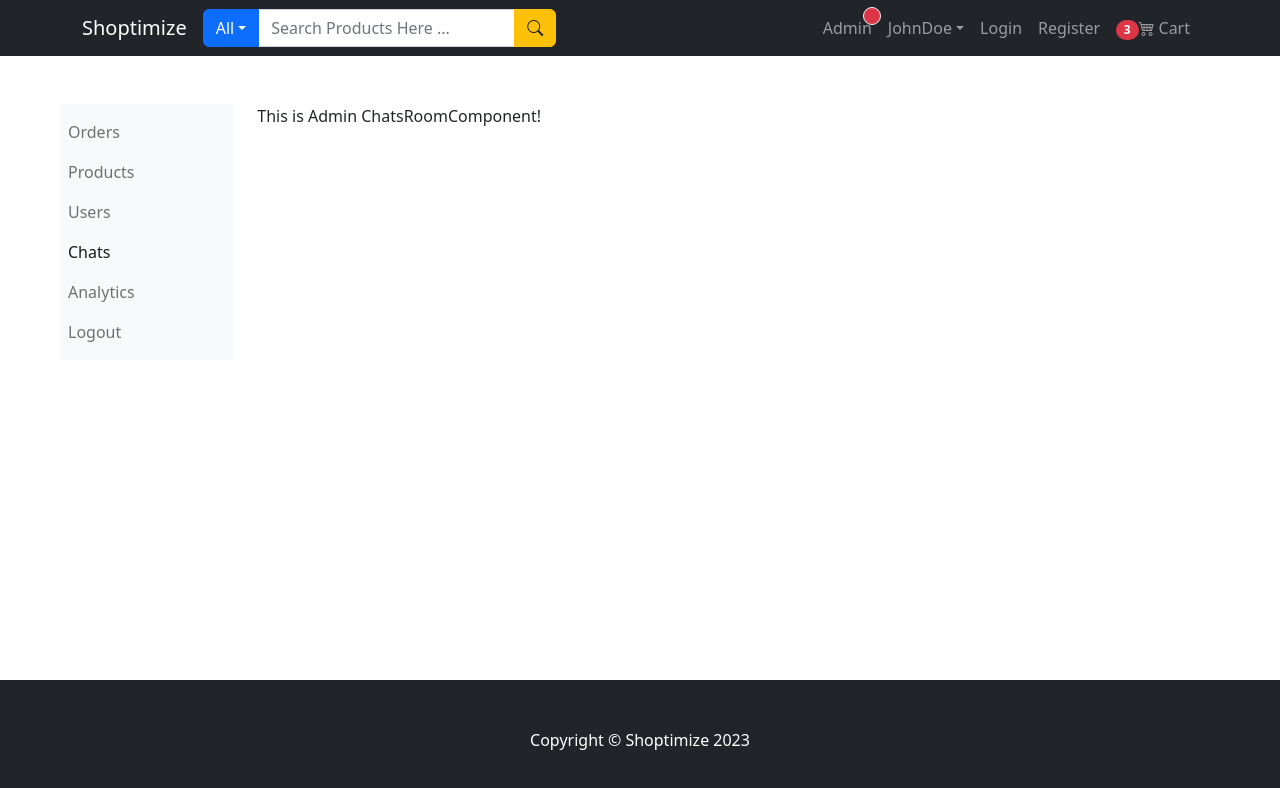
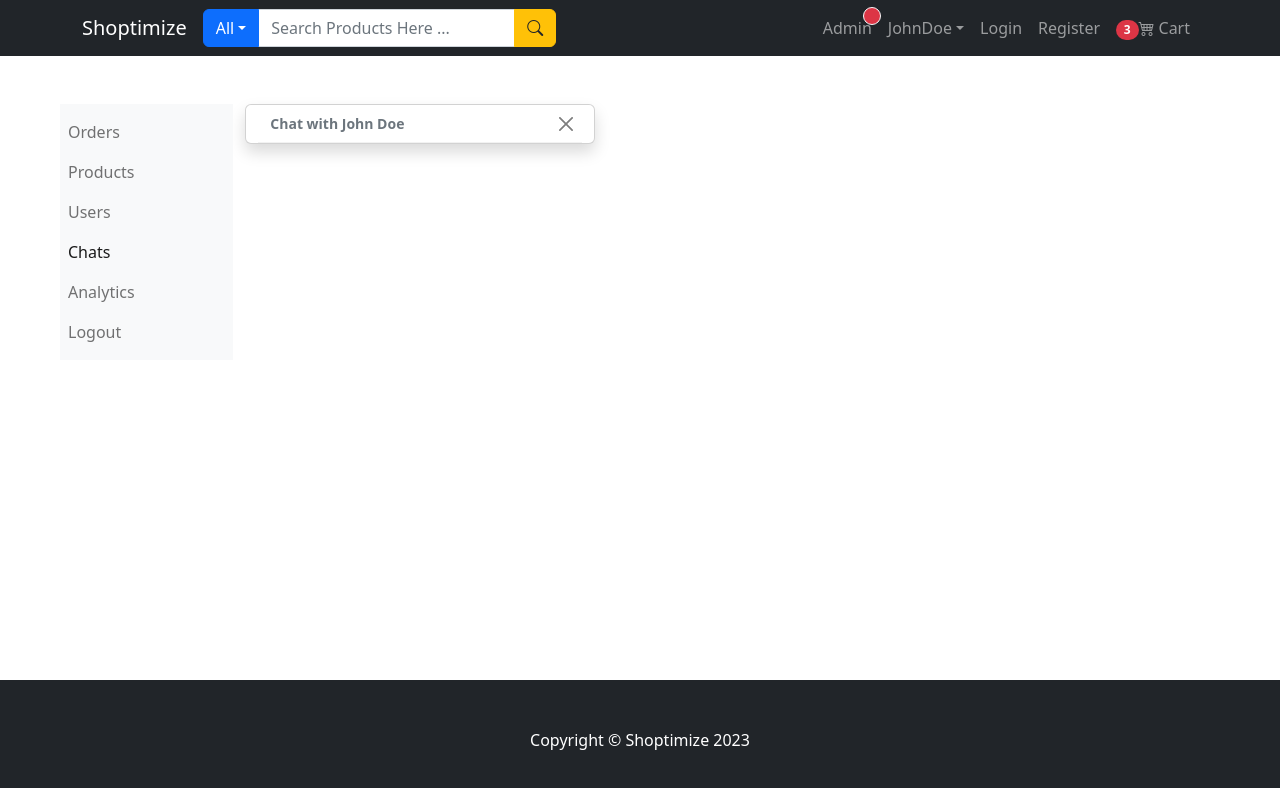
Before and after one commit to ShanchaiZ/MERN-ecommerce, a React (Create React App) app in the folder frontend/: page /admin/chats in a window 1280 px wide. Shown: the top 788 px of the page. Built offline with nearby package versions, Linux system fonts and the light colour scheme.

Commit message:
added a Toast (lightweight notifications designed to mimic the push notification) Header for the AdminChatRoom Component

```diff
--- a/frontend/src/components/admin/AdminChatRoomComponent.js
+++ b/frontend/src/components/admin/AdminChatRoomComponent.js
@@ -1,5 +1,17 @@
+import { Toast } from "react-bootstrap";
+
 const AdminChatRoomComponent = () => {
-    return <p>This is Admin ChatsRoomComponent!</p>
+    return (
+        <>
+            <Toast>
+                <Toast.Header>
+                    <strong className="me-auto">Chat with John Doe</strong>
+
+                </Toast.Header>
+
+            </Toast>
+        </>
+    )
 };
 
 export default AdminChatRoomComponent;
```
